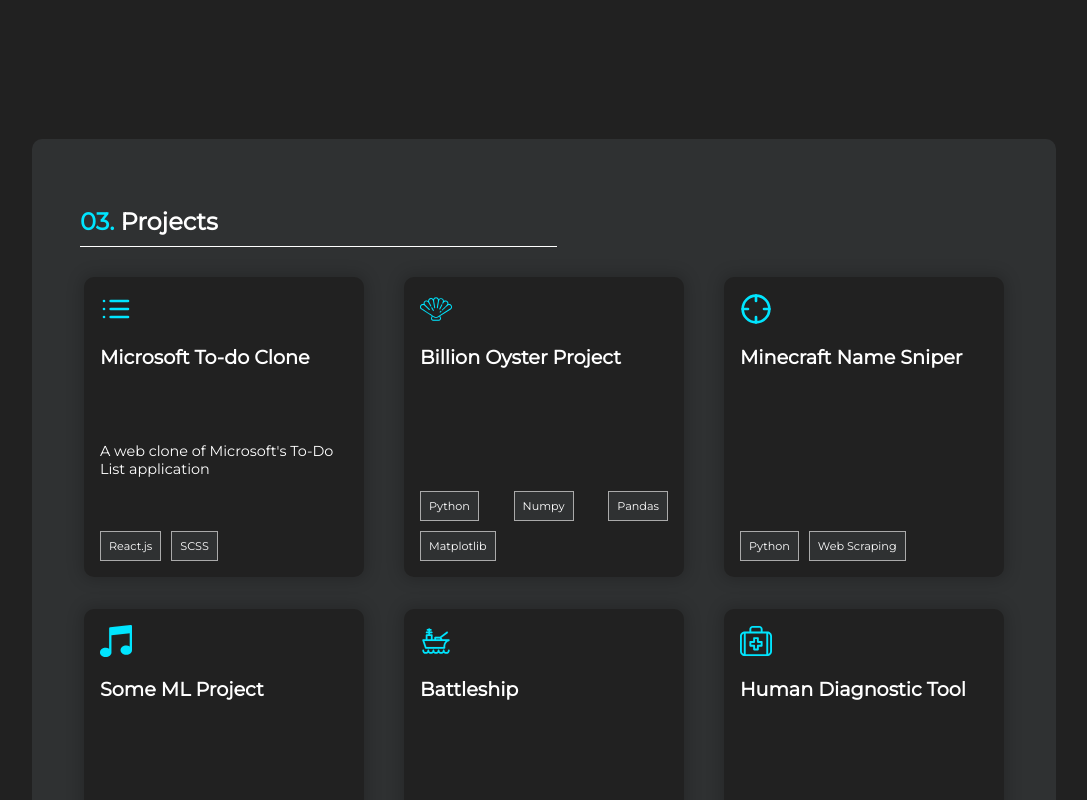
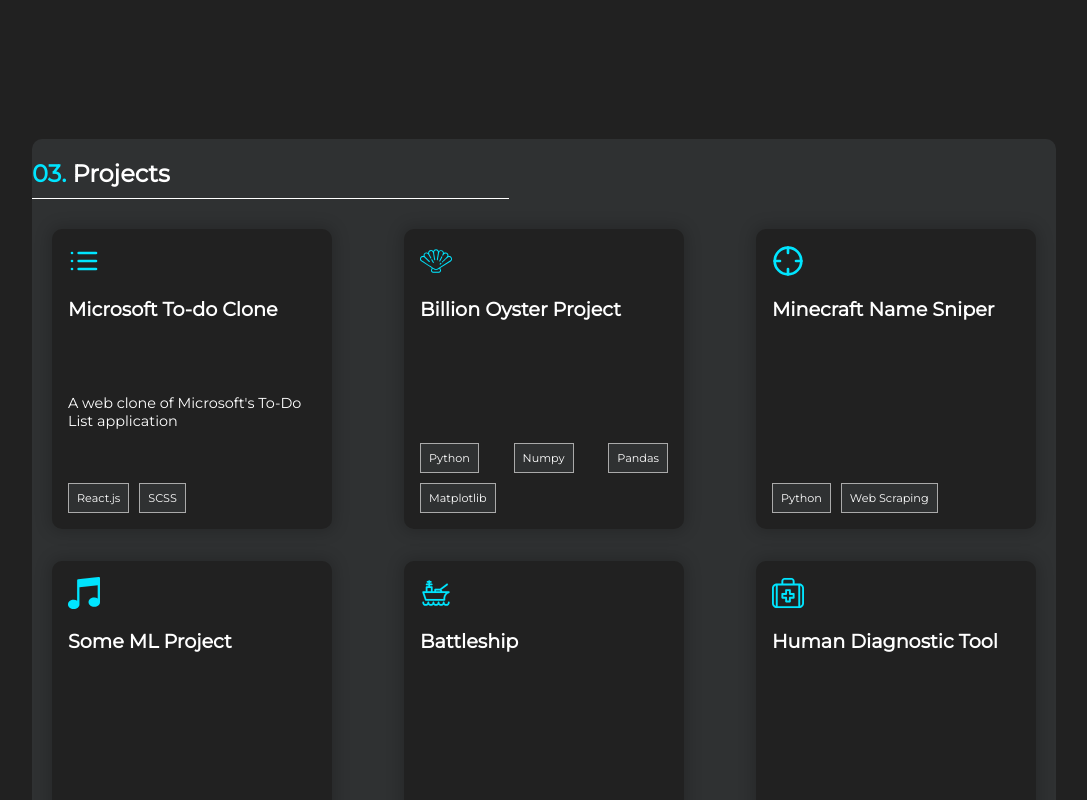
Before and after one commit to Jason0429/jason-cheung-portfolio, a React (Create React App) app: page / in a window 1280 px wide. Shown: the part 2540-3340 px from the top of the page, without its empty margins (96-1183 px from the left). Built offline with nearby package versions, Linux system fonts and the light colour scheme; what uuidv4 would draw is missing.

Commit message:
Second Project Alignment

```diff
--- a/src/components/ProjectsSection.scss
+++ b/src/components/ProjectsSection.scss
@@ -2,7 +2,7 @@
 	min-height: 100vh;
 	.wrapper {
 		background: #2f3132;
-		padding: 3em;
+		// padding: 3em; // Might want to put this back
 		border-radius: 10px;
 		width: 100%;
 
```
